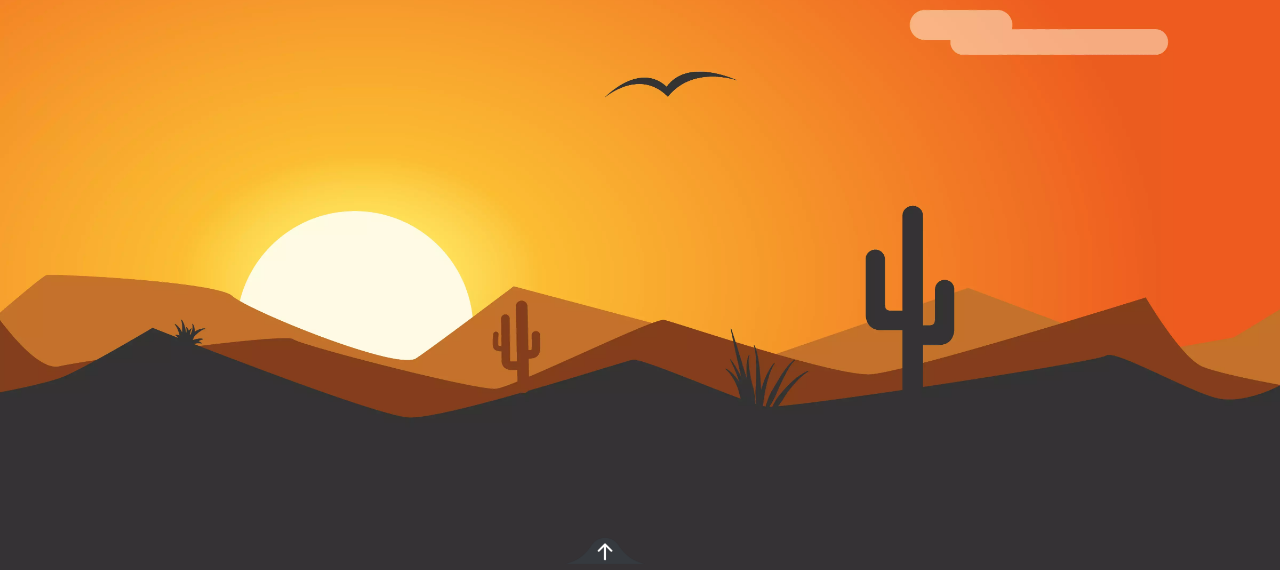
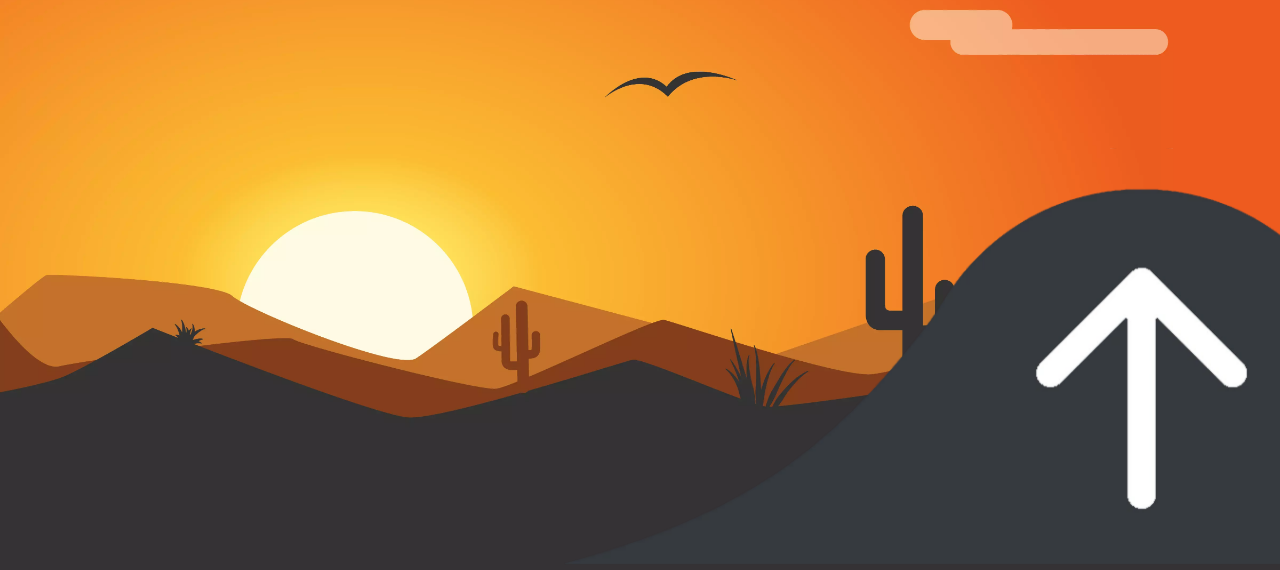
Before and after one commit to PandeoF1/Portfolio-Manager, a PHP site: page / in a window 1280 px wide. Shown: the part 230-800 px from the top of the page. Run offline with PHP 8.4, Linux system fonts and the light colour scheme; data that the repository does not hold is empty.

Commit message:
test #17

```diff
--- a/css/index.css
+++ b/css/index.css
@@ -76,7 +76,7 @@ footer {
 }
 
 .footer-btn {
-    width: 7%;
+    width: auto;
     margin: 0;
     padding: 0;
     border: none;
```
